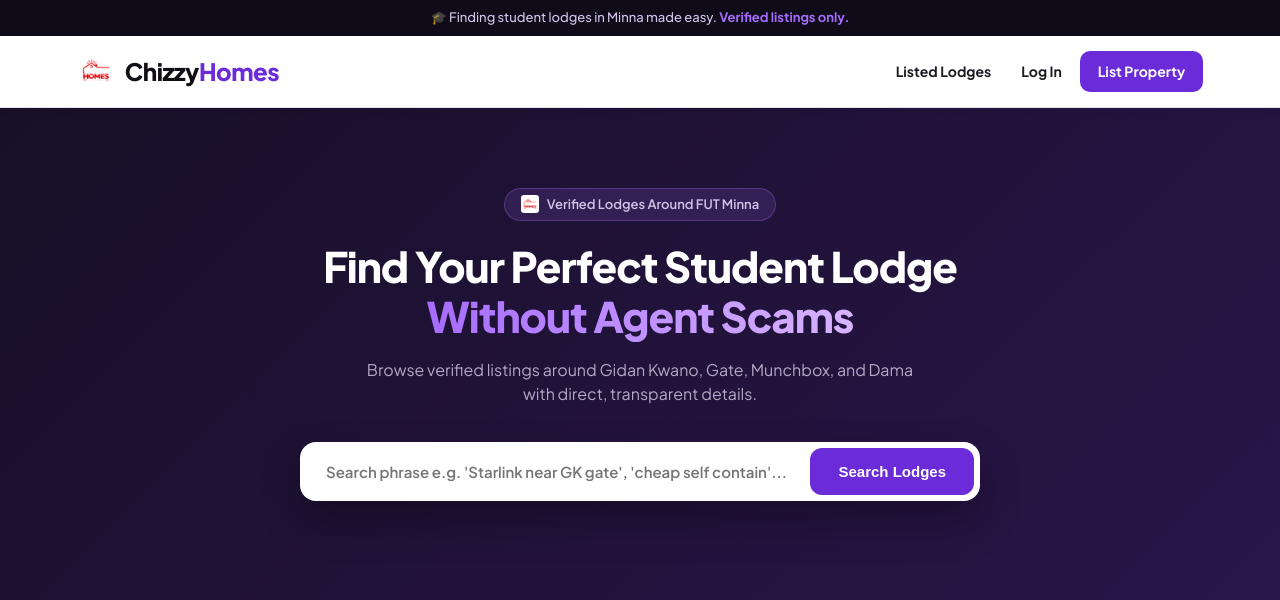
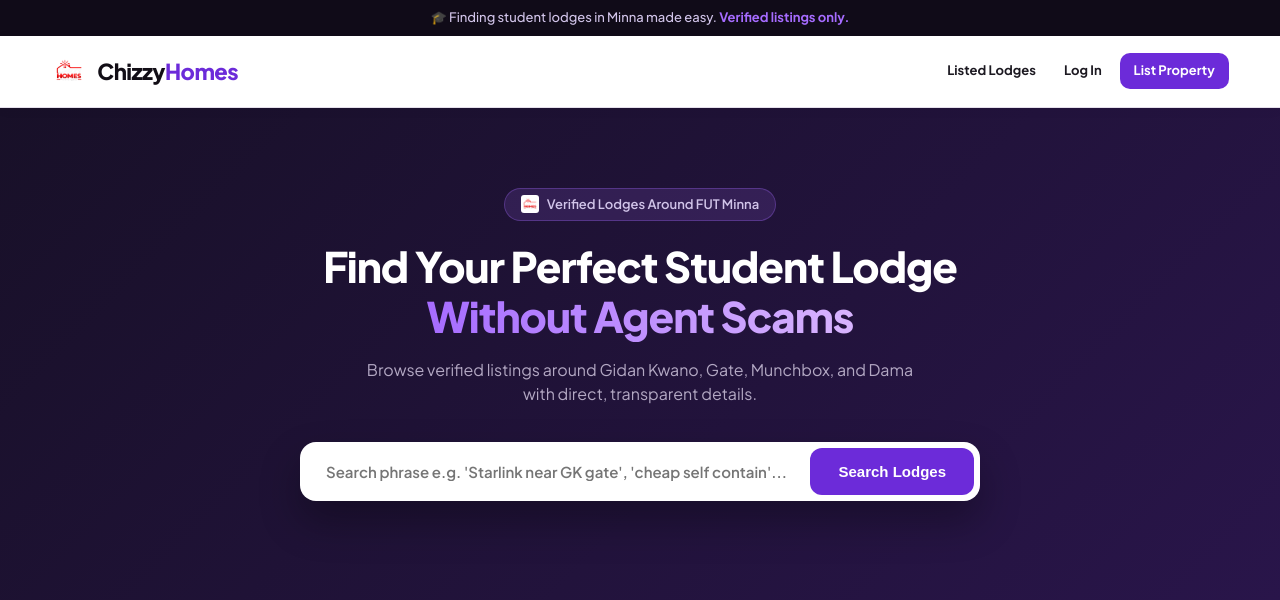
Before and after one commit to chizzyhomes-netizen/chizzyhomes, a Django app: page /home/ in a window 1280 px wide. Shown: the top 600 px of the page. Run offline with Django 5.2, Linux system fonts and the light colour scheme; data that the repository does not hold is empty.

Commit message:
Fix navbar overlapping layout on mobile and add dynamic property link to WhatsApp share button

```diff
--- a/realestate/templates/home.html
+++ b/realestate/templates/home.html
@@ -33,6 +33,10 @@
             background: var(--gray-bg);
             color: var(--text-dark);
             line-height: 1.5;
+            overflow-x: hidden;
+            display: flex;
+            flex-direction: column;
+            min-height: 100vh;
         }
 
         /* ANNOUNCEMENT BAR */
@@ -51,17 +56,20 @@
 
         /* NAVBAR */
         .navbar {
-            height: 72px;
+            min-height: 72px;
             background: white;
             display: flex;
             align-items: center;
             justify-content: space-between;
-            padding: 0 6%;
+            padding: 10px 4%;
             position: sticky;
             top: 0;
             z-index: 1000;
             box-shadow: 0 2px 12px rgba(0,0,0,0.04);
             border-bottom: 1px solid var(--border-color);
+            width: 100%;
+            flex-wrap: wrap;
+            gap: 12px;
         }
 
         .logo-wrapper {
@@ -69,23 +77,27 @@
             align-items: center;
             gap: 10px;
             text-decoration: none;
+            min-width: 0;
+            flex-shrink: 0;
         }
 
         .navbar-logo-img {
-            height: 38px;
+            height: 36px;
             width: auto;
             object-fit: contain;
             border-radius: 6px;
             padding: 2px;
             background: white;
+            flex-shrink: 0;
         }
 
         .logo {
-            font-size: 24px;
+            font-size: 22px;
             font-weight: 800;
             color: var(--dark);
             text-decoration: none;
             letter-spacing: -0.5px;
+            white-space: nowrap;
         }
 
         .logo span {
@@ -95,17 +107,21 @@
         .nav-right {
             display: flex;
             align-items: center;
-            gap: 6px;
+            gap: 8px;
+            flex-wrap: wrap;
+            justify-content: flex-end;
+            min-width: 0;
         }
 
         .nav-link {
             text-decoration: none;
             color: var(--text-dark);
             font-weight: 700;
-            font-size: 14px;
-            padding: 8px 12px;
+            font-size: 13px;
+            padding: 8px 10px;
             border-radius: 8px;
             transition: background 0.2s;
+            white-space: nowrap;
         }
 
         .nav-link:hover {
@@ -114,13 +130,14 @@
 
         .agent-btn {
             background: var(--primary);
-            padding: 10px 18px;
+            padding: 8px 14px;
             border-radius: 10px;
             color: white !important;
             font-weight: 700;
-            font-size: 14px;
+            font-size: 13px;
             text-decoration: none;
             transition: background 0.2s;
+            white-space: nowrap;
         }
 
         .agent-btn:hover {
--- a/realestate/templates/index.html
+++ b/realestate/templates/index.html
@@ -980,8 +980,9 @@
     <div class="hero-content">
 
         <div class="location-pill">
-            <span class="location-dot"></span>
-            Gidan Kwano, Minna
+        <a href="{% url 'signin' %}"">
+            Sign in
+        </a>
         </div>
 
         <h1>
```
Also changed, not shown: other parts of realestate/templates/home.html (+99 -11 lines), realestate/templates/property_detail.html (+4 -4 lines), realestate/templates/property_list.html (+19 -10 lines), chizz/settings.py (line endings or trailing spaces).
